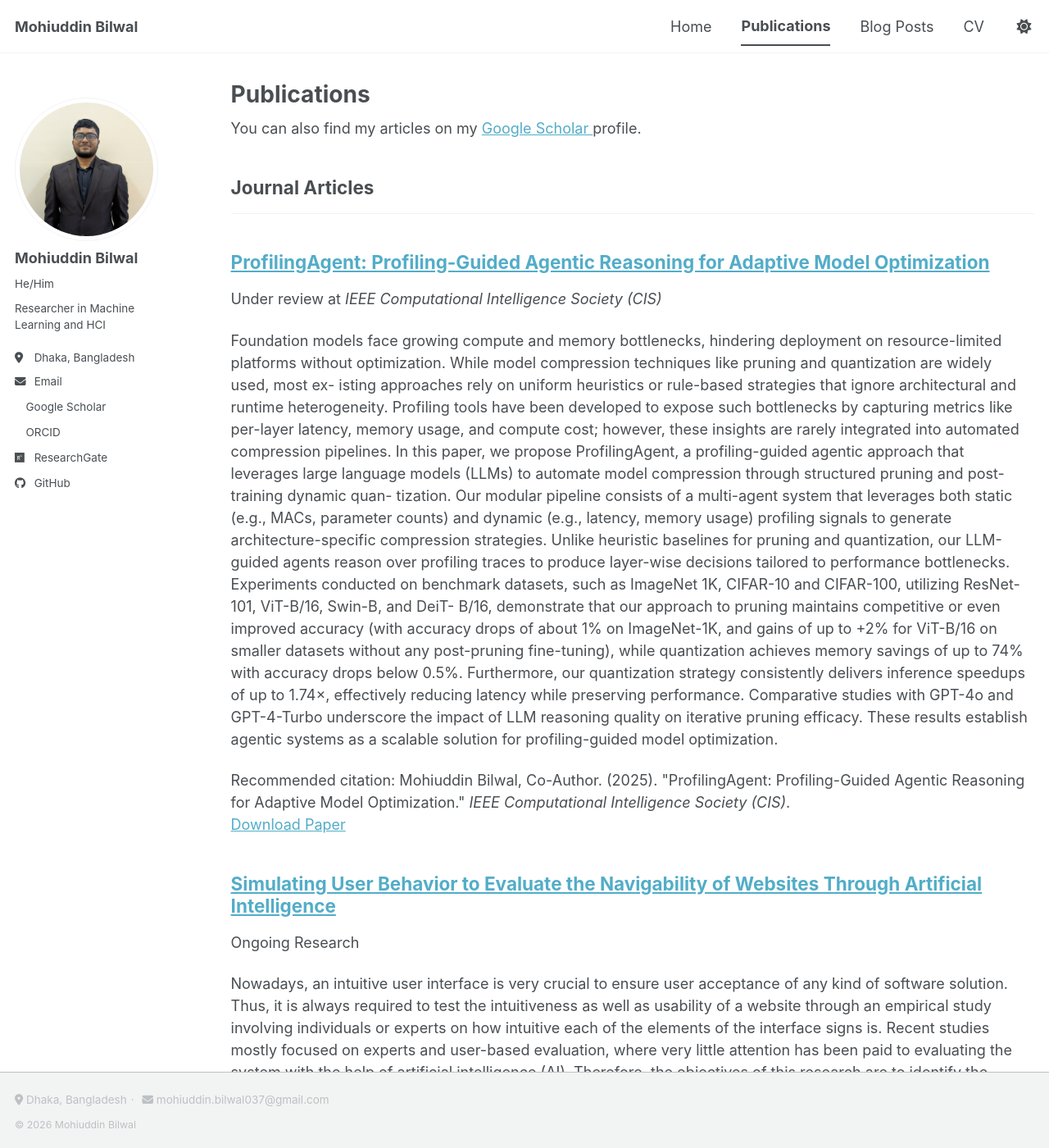
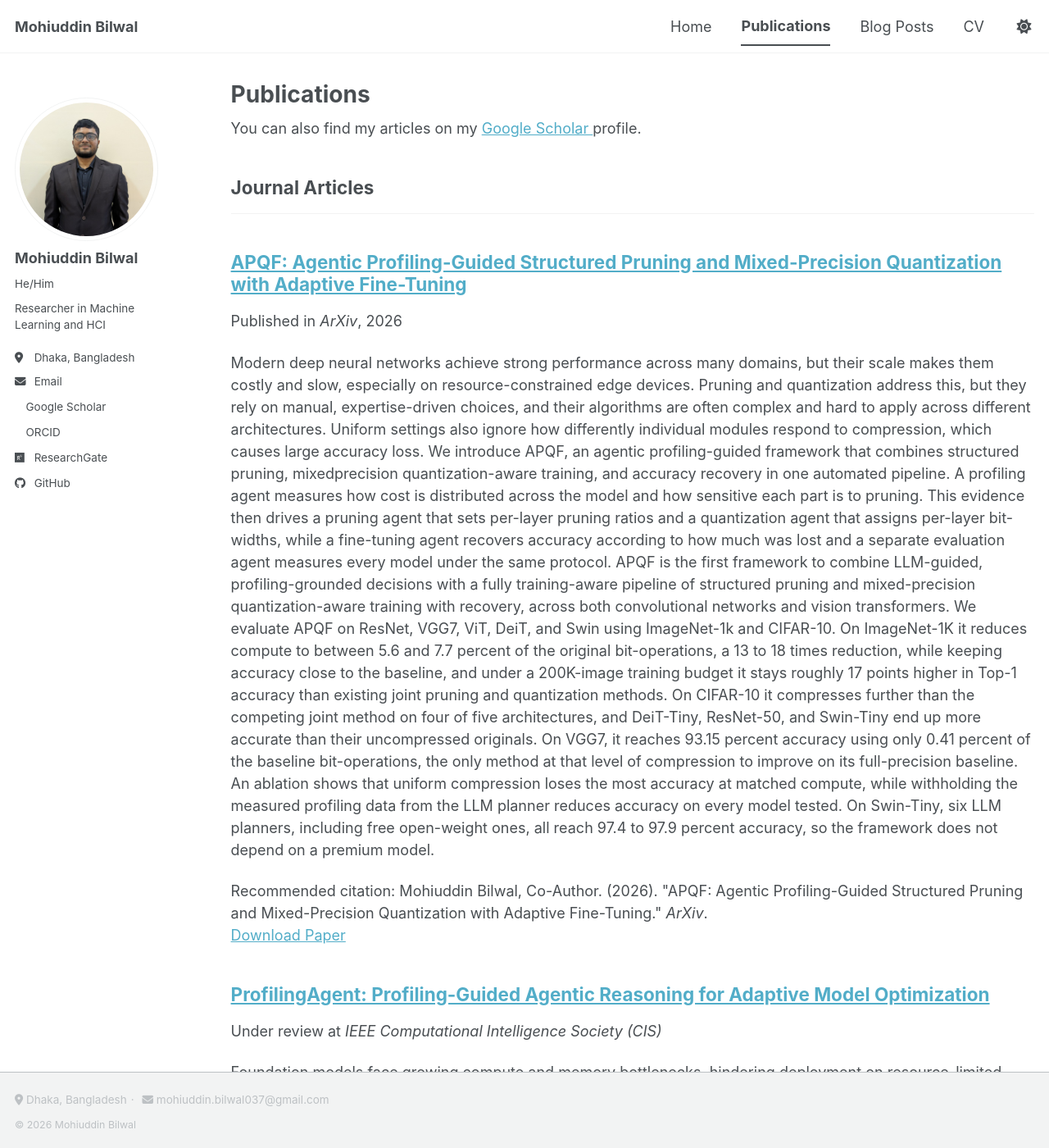
Before and after one commit to ayon037/ayon037.github.io, a Jekyll site: the page built from _pages/publications.html, in a window 1280 px wide and 1400 px high. Shown: the whole window at 82% size. Built offline with Jekyll 4.4.1, drawn with Linux system fonts in a browser that asks for light colours; a style sheet for code colours, icons or effects is not loaded.

Commit message:
Updated CV and included new research paper

```diff
--- /dev/null
+++ b/_publications/2026-08-07-APQF.md
@@ -0,0 +1,36 @@
+---
+title: "APQF: Agentic Profiling-Guided Structured Pruning and Mixed-Precision Quantization with Adaptive Fine-Tuning"
+collection: publications
+category: manuscripts
+permalink: /publication/2026-08-07-APQF
+date: 2026-08-07
+venue: 'ArXiv'
+# status: 'Under review at'
+paperurl: 'https://arxiv.org/abs/2608.05499'
+citation: 'Mohiuddin Bilwal, Co-Author. (2026). &quot;APQF: Agentic Profiling-Guided Structured Pruning and Mixed-Precision Quantization with Adaptive Fine-Tuning.&quot; <i>ArXiv</i>.'
+---
+Modern deep neural networks achieve strong performance across many domains, but their scale makes
+them costly and slow, especially on resource-constrained edge devices. Pruning and quantization
+address this, but they rely on manual, expertise-driven choices, and their algorithms are often
+complex and hard to apply across different architectures. Uniform settings also ignore how differently
+individual modules respond to compression, which causes large accuracy loss.
+We introduce APQF, an agentic profiling-guided framework that combines structured pruning, mixedprecision quantization-aware training, and accuracy recovery in one automated pipeline. A profiling
+agent measures how cost is distributed across the model and how sensitive each part is to pruning.
+This evidence then drives a pruning agent that sets per-layer pruning ratios and a quantization agent
+that assigns per-layer bit-widths, while a fine-tuning agent recovers accuracy according to how much
+was lost and a separate evaluation agent measures every model under the same protocol. APQF is the
+first framework to combine LLM-guided, profiling-grounded decisions with a fully training-aware
+pipeline of structured pruning and mixed-precision quantization-aware training with recovery, across
+both convolutional networks and vision transformers.
+We evaluate APQF on ResNet, VGG7, ViT, DeiT, and Swin using ImageNet-1k and CIFAR-10. On
+ImageNet-1K it reduces compute to between 5.6 and 7.7 percent of the original bit-operations, a
+13 to 18 times reduction, while keeping accuracy close to the baseline, and under a 200K-image
+training budget it stays roughly 17 points higher in Top-1 accuracy than existing joint pruning and
+quantization methods. On CIFAR-10 it compresses further than the competing joint method on four
+of five architectures, and DeiT-Tiny, ResNet-50, and Swin-Tiny end up more accurate than their
+uncompressed originals. On VGG7, it reaches 93.15 percent accuracy using only 0.41 percent of the
+baseline bit-operations, the only method at that level of compression to improve on its full-precision
+baseline. An ablation shows that uniform compression loses the most accuracy at matched compute,
+while withholding the measured profiling data from the LLM planner reduces accuracy on every
+model tested. On Swin-Tiny, six LLM planners, including free open-weight ones, all reach 97.4 to
+97.9 percent accuracy, so the framework does not depend on a premium model.
```
Also changed, not shown: _pages/about.md (+1 -1 lines), 1 other file.
